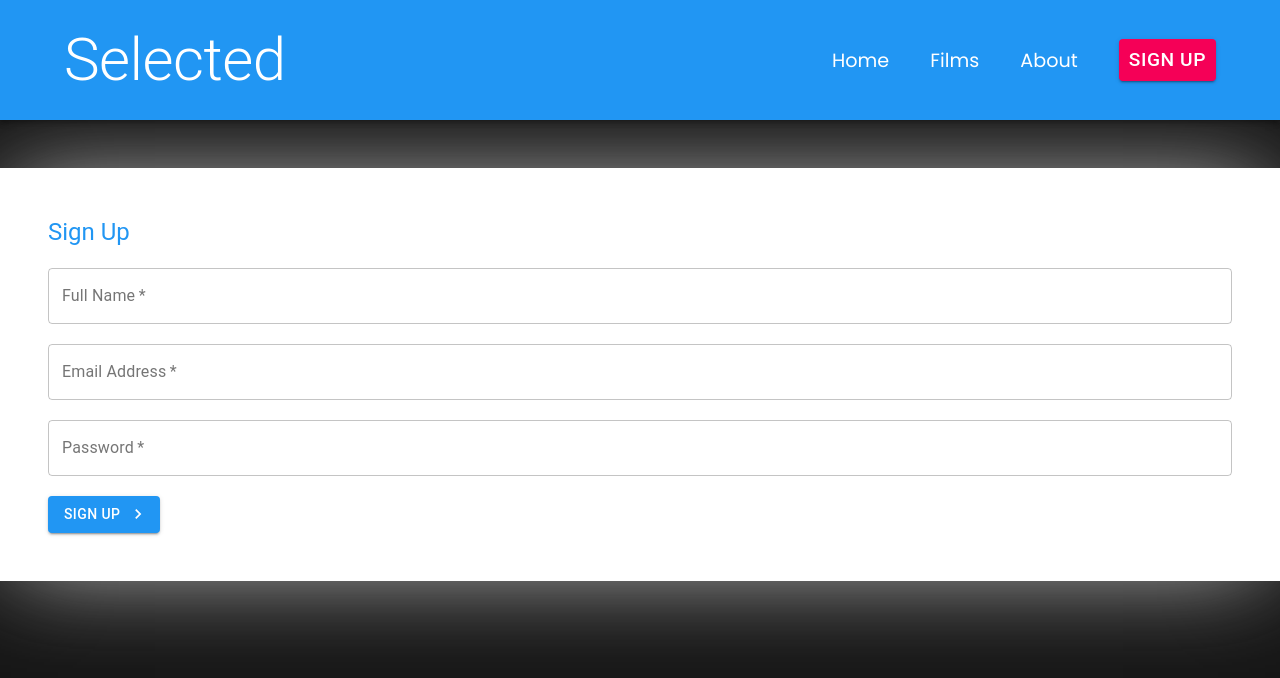
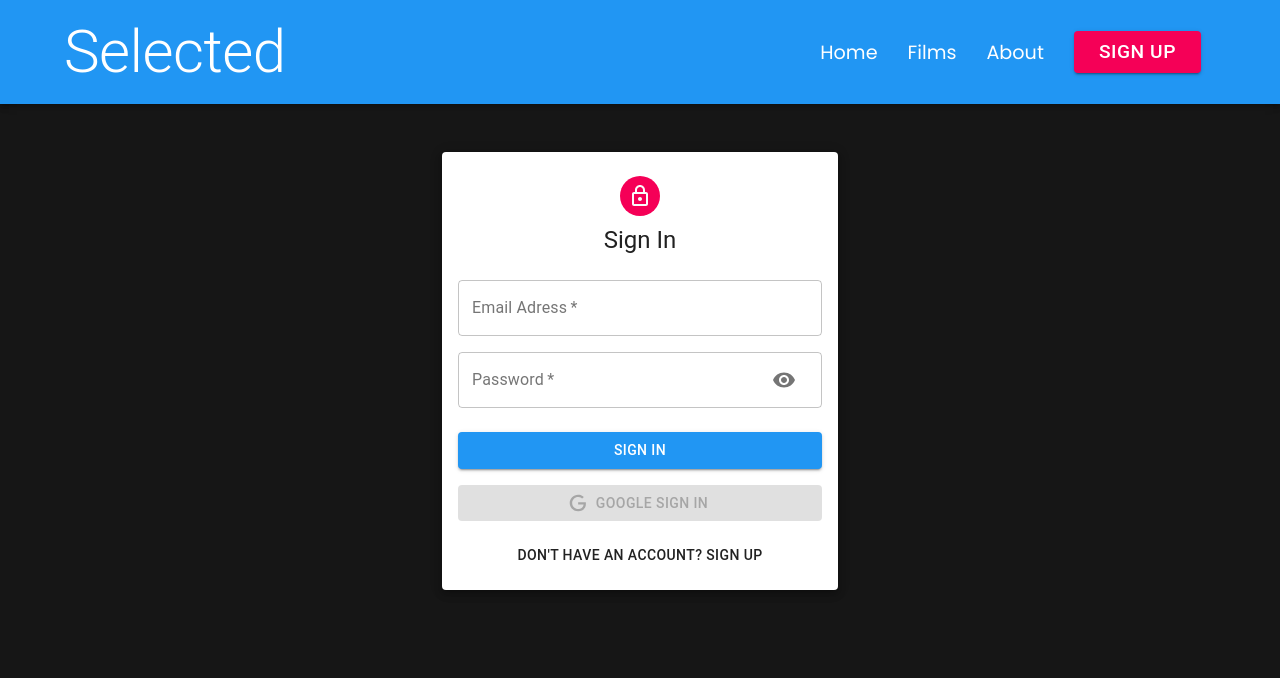
Before and after one commit to milewsa3/selected-cinema, a React (Create React App) app in the folder client/: page /auth in a window 1280 px wide. Shown: the top 678 px of the page. Built offline with nearby package versions, Linux system fonts and the light colour scheme.

Commit message:
Fully working loggin in system

```diff
--- a/client/package.json
+++ b/client/package.json
@@ -13,6 +13,7 @@
     "jwt-decode": "^3.1.2",
     "react": "^17.0.2",
     "react-dom": "^17.0.2",
+    "react-google-login": "^5.2.2",
     "react-redux": "^7.2.4",
     "react-router-dom": "^5.2.0",
     "react-scripts": "4.0.3",
--- a/client/src/components/Navbar.js
+++ b/client/src/components/Navbar.js
@@ -1,5 +1,5 @@
 import {
-    AppBar,
+    AppBar, Avatar,
     Button,
     Divider,
     Drawer,
@@ -24,24 +24,26 @@ import VpnKeyIcon from '@material-ui/icons/VpnKey';
 import {useDispatch} from "react-redux";
 import decode from 'jwt-decode'
 import {LOGOUT} from "../constants/actionTypes";
+import {deepPurple} from "@material-ui/core/colors";
 
 const useStyles = makeStyles( (theme) => ({
     topNav: {
         display: 'flex',
         justifyContent: 'space-between',
         alignItems: 'center',
-        padding: "1.5rem 4rem"
+        padding: "1.0rem 4rem"
     },
     links: {
         display: 'flex',
         justifyContent: 'space-between',
         alignItems: 'center',
-        width: '30vw',
         '& *': {
             textDecoration: 'none',
             color: 'white',
             fontSize: '1.2rem',
-            transition: 'all 0.2s'
+            transition: 'all 0.2s',
+            marginLeft: '15px',
+            marginRight: '15px',
         }
     },
     clearLink: {
@@ -60,6 +62,10 @@ const useStyles = makeStyles( (theme) => ({
         display: 'flex',
         justifyContent: 'center',
         alignItems: 'center'
+    },
+    purple: {
+        color: theme.palette.getContrastText(deepPurple[500]),
+        backgroundColor: deepPurple[500],
     }
 }))
 
@@ -141,10 +147,10 @@ export default function Navbar() {
                         button
                         key="logout"
                     >
-                        <NavLink exact to={"/logout"} activeClassName={classes.active} className={classes.mobileItem}>
+                        <div className={classes.mobileItem} onClick={logout}>
                             <ListItemIcon><VpnKeyIcon /></ListItemIcon>
                             <ListItemText primary="Logout" />
-                        </NavLink>
+                        </div>
                     </ListItem>
                 ) : (
 
@@ -191,7 +197,11 @@ export default function Navbar() {
                             <NavLink exact to={tab.path} activeClassName={classes.active}>{tab.title}</NavLink>
                         ))}
                         {user ? (
-                            <Button component={Link} to="/logout" variant="contained" color="secondary" onClick={logout}>Logout</Button>
+                            <>
+                                <Avatar className={classes.purple} alt={user.result.name} src={user.result.imageUrl}>{user.result.name.charAt(0)}</Avatar>
+                                <Typography variant="h6" className={classes.userName}>{user.result.name}</Typography>
+                                <Button size="small" variant="contained" color="secondary" onClick={logout} className={classes.logoutBtn}>Logout</Button>
+                            </>
                         ) : (
                             <Button size="small" component={Link} to="/auth" variant="contained" color="secondary">Sign up</Button>
                         )}
--- a/client/src/pages/Auth.js
+++ b/client/src/pages/Auth.js
@@ -1,138 +1,161 @@
-import {Button, Container, IconButton, Input, InputAdornment, TextField, Typography} from "@material-ui/core";
+import { Avatar, Button, Container, Grid, Paper, Typography } from '@material-ui/core';
 import {useState} from "react";
-import {useHistory} from "react-router";
+import {useHistory} from "react-router-dom";
 import {makeStyles} from '@material-ui/core'
-import {KeyboardArrowRight, Visibility, VisibilityOff} from "@material-ui/icons";
+import LockOutlinedIcon from '@material-ui/icons/LockOutlined'
+import {useDispatch} from "react-redux";
+import {AUTH} from "../constants/actionTypes";
+import {signin, signup} from "../actions/authActions";
+import { GoogleLogin } from 'react-google-login'
+import AuthInput from "../components/AuthInput";
+import GoogleIcon from '../utils/googleIcon'
 
-const useStyles = makeStyles({
-    field: {
-        marginTop: 20,
-        marginBottom: 20,
-        display: 'block'
+const useStyles = makeStyles(theme => ({
+    paper: {
+        marginTop: theme.spacing(6),
+        marginBottom: theme.spacing(3),
+        display: 'flex',
+        flexDirection: 'column',
+        alignItems: 'center',
+        padding: theme.spacing(2),
     },
-    container: {
-        backgroundColor: 'white',
-        marginTop: '3rem',
-        padding: '3rem',
-        WebkitBoxShadow: '-2px 1px 95px -13px rgba(196,196,196,1)',
-        MozBoxShadow: '-2px 1px 95px -13px rgba(196,196,196,1)',
-        boxShadow: '-2px 1px 95px -13px rgba(196,196,196,1)',
-    }
-})
+    root: {
+        '& .MuiTextField-root': {
+            margin: theme.spacing(1),
+        },
+    },
+    avatar: {
+        margin: theme.spacing(1),
+        backgroundColor: theme.palette.secondary.main,
+    },
+    form: {
+        width: '100%', // Fix IE 11 issue.
+        marginTop: theme.spacing(3),
+    },
+    submit: {
+        margin: theme.spacing(3, 0, 2),
+    },
+    googleButton: {
+        marginBottom: theme.spacing(2),
+    },
+}))
+
+const initialState = { firstName: '', lastName: '', email: '', password: '', confirmPassword: '' }
 
 const Auth = (props) => {
     const classes = useStyles()
     const history = useHistory()
+    const dispatch = useDispatch()
 
-    const [fullName, setFullName] = useState('')
-    const [email, setEmail] = useState('')
-    const [password, setPassword] = useState('')
+    const [showPassword, setShowPassword] = useState(false)
+    const [isSignup, setIsSignup] = useState(false)
+    const [formData, setFormData] = useState(initialState)
 
-    const [fullNameError, setFullNameError] = useState(false)
-    const [emailError, setEmailError] = useState(false)
-    const [passwordError, setPasswordError] = useState(false)
 
-    const [fullNameErrorDesc, setFullNameErrorDesc] = useState('')
-    const [emailErrorDesc, setEmailErrorDesc] = useState('')
-    const [passwordErrorDesc, setPasswordErrorDesc] = useState('')
+    const handleChange = (e) => {
+        setFormData({...formData, [e.target.name]: e.target.value})
+    }
 
+    const handleShowPassword = () => {
+        setShowPassword(prevShowPassword => !prevShowPassword)
+    }
+
+    const switchMode = () => {
+        setFormData(initialState)
+        setIsSignup(prevIsSignup => !prevIsSignup)
+        setShowPassword(false)
+    }
+
+    const googleSuccess = async (res) => {
+        const result = res?.profileObj
+        const token = res?.tokenId
+
+        try {
+            dispatch({ type: AUTH, data: { result, token } })
+            history.push('/')
+        } catch (error) {
+            console.log(error)
+        }
+    }
+
+    const googleFailure = () => {
+        alert('Google Sign In was unsuccessful. Try again later');
+    }
 
     const handleSubmit = (e) => {
         e.preventDefault()
-        setFullNameError(false)
-        setEmailError(false)
-        setPasswordError(false)
 
-        setFullNameErrorDesc('')
-        setEmailErrorDesc('')
-        setPasswordErrorDesc('')
-
-
-        fetch(`${process.env.REACT_APP_BACKEND_URI}/auth/signup`, {
-            method: 'POST',
-            headers: {"Content-type": "application/json"},
-            credentials: 'include',
-            body: JSON.stringify({ fullName, email, password })
-        }).then(res => res.json())
-          .then(data => {
-              if (data.errors) {
-                  const err = data.errors
-
-                  if (err.fullName !== '') {
-                      setFullNameError(true)
-                      setFullNameErrorDesc(err.fullName)
+        if (isSignup) {
+            dispatch(signup(formData, history))
+        } else {
+            dispatch(signin(formData, history))
         }
-                  if (err.email !== '') {
-                      setEmailError(true)
-                      setEmailErrorDesc(err.email)
-                  }
-                  if (err.password !== '') {
-                      setPasswordError(true)
-                      setPasswordErrorDesc(err.password)
-                  }
-              } else {
-                  history.push('/')
-              }
-          })
-          .catch(err => {
-              console.log(err)
-          })
-
     }
 
     return (
-        <Container size="sm" className={classes.container}>
-            <Typography
-                variant="h5"
-                color="primary"
-                component="h2"
-                gutterBottom
-            >
-                Sign Up
-            </Typography>
+        <Container component="main" maxWidth="xs">
+            <Paper className={classes.paper} elevation={5}>
+                <Avatar className={classes.avatar}>
+                    <LockOutlinedIcon />
+                </Avatar>
+                <Typography variant="h5">{isSignup ? 'Sign up' : 'Sign In'}</Typography>
+                <form className={classes.form} onSubmit={handleSubmit}>
+                    <Grid container spacing={2}>
+                        {
+                            isSignup && (
+                                <>
 
-            <form noValidate autoComplete="off" onSubmit={handleSubmit}>
-                <TextField className={classes.field}
-                           onChange={(e) => setFullName(e.target.value)}
-                           label="Full Name"
-                           variant="outlined"
+                                    <AuthInput
+                                        name="firstName"
+                                        label="First Name"
+                                        handleChange={handleChange}
+                                        autoFocus
+                                        half
+                                    />
+                                    <AuthInput
+                                        name="lastName"
+                                        label="Last Name"
+                                        handleChange={handleChange}
+                                        half
+                                    />
+                                </>
+                            )
+                        }
+                        <AuthInput name="email" label="Email Adress" handleChange={handleChange} type="email" />
+                        <AuthInput name="password" label="Password" handleChange={handleChange} type={showPassword ? "text" : "password"} handleShowPassword={handleShowPassword} />
+                        { isSignup && <AuthInput name="confirmPassword" label="Repeat Password" handleChange={handleChange} type="password"/> }
+                    </Grid>
+                    <Button type="submit" fullWidth variant="contained" color="primary" className={classes.submit}>
+                        {isSignup ? 'Sign Up' : 'Sign In'}
+                    </Button>
+                    <GoogleLogin
+                        clientId="1096704875465-rkka0uav7vlag0tutfbt97ue59vlmsov.apps.googleusercontent.com"
+                        render={(renderProps) => (
+                            <Button
+                                className={classes.googleButton}
                                 color="primary"
                                 fullWidth
-                           required
-                           error={fullNameError}
-                           helperText={fullNameErrorDesc}
+                                onClick={renderProps.onClick}
+                                disabled={renderProps.disabled}
+                                startIcon={<GoogleIcon />}
+                                variant="contained"
+                            >
+                                Google Sign In
+                            </Button>
+                        )}
+                        onSuccess={googleSuccess}
+                        onFailure={googleFailure}
+                        cookiePolicy="single_host_origin"
                     />
-                <TextField className={classes.field}
-                           onChange={(e) => setEmail(e.target.value)}
-                           label="Email Address"
-                           variant="outlined"
-                           color="primary"
-                           fullWidth
-                           required
-                           error={emailError}
-                           helperText={emailErrorDesc}
-                />
-                <TextField className={classes.field}
-                           onChange={(e) => setPassword(e.target.value)}
-                           label="Password"
-                           variant="outlined"
-                           color="primary"
-                           fullWidth
-                           required
-                           error={passwordError}
-                           helperText={passwordErrorDesc}
-                           type="password"
-                />
-
-                <Button
-                    type="submit"
-                    color="primary"
-                    variant="contained"
-                    endIcon={<KeyboardArrowRight/>}>
-                    Sign Up
+                    <Grid container justify="center">
+                        <Grid item>
+                            <Button onClick={switchMode}>
+                                { isSignup ? 'Already have an account? Sign In' : 'Don\'t have an account? Sign Up' }
                             </Button>
-
+                        </Grid>
+                    </Grid>
                 </form>
+            </Paper>
         </Container>
     );
 }
--- /dev/null
+++ b/client/src/utils/googleIcon.js
@@ -0,0 +1,12 @@
+import React from 'react';
+
+const googleIcon = () => (
+    <svg style={{ width: '20px', height: '20px' }} viewBox="0 0 24 24">
+        <path
+            fill="currentColor"
+            d="M21.35,11.1H12.18V13.83H18.69C18.36,17.64 15.19,19.27 12.19,19.27C8.36,19.27 5,16.25 5,12C5,7.9 8.2,4.73 12.2,4.73C15.29,4.73 17.1,6.7 17.1,6.7L19,4.72C19,4.72 16.56,2 12.1,2C6.42,2 2.03,6.8 2.03,12C2.03,17.05 6.16,22 12.25,22C17.6,22 21.5,18.33 21.5,12.91C21.5,11.76 21.35,11.1 21.35,11.1V11.1Z"
+        />
+    </svg>
+);
+
+export default googleIcon;
```
Also changed, not shown: 2 other files (tests, documents, lock files or other folders). Lines whose indentation alone changed are shown as unchanged.
